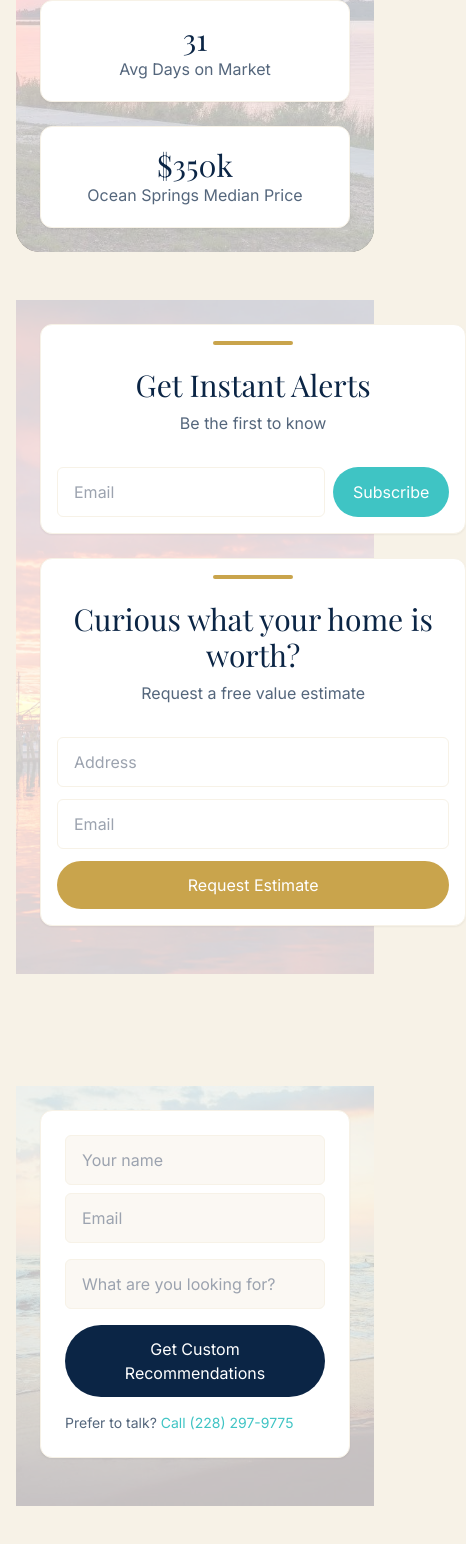
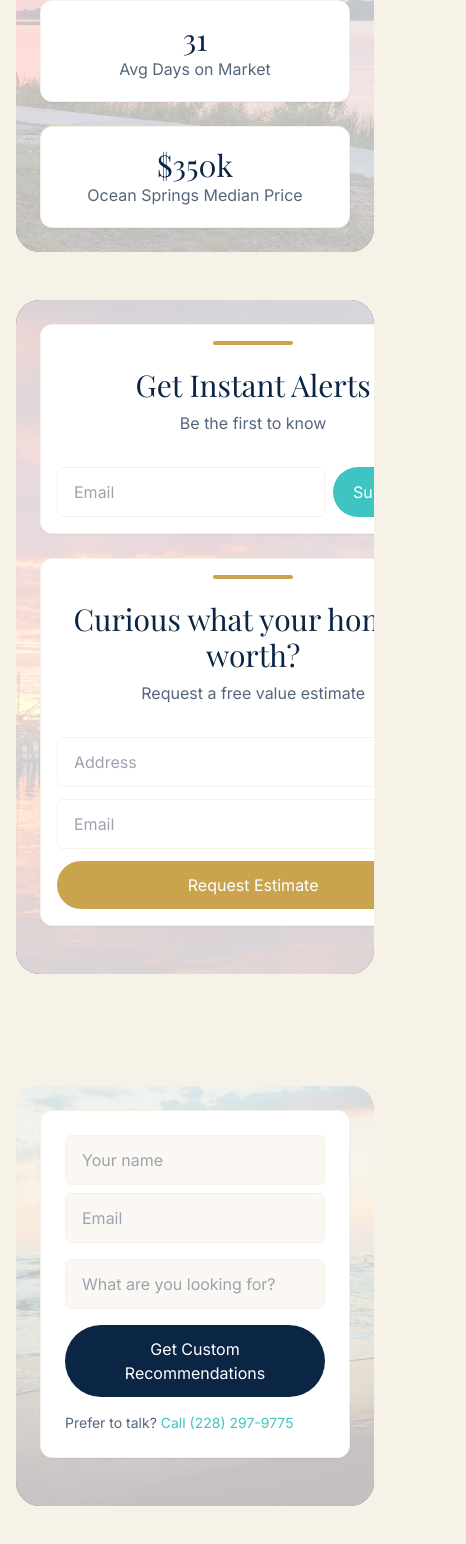
Before and after one commit to bdaniels013/gulfcoastlifems, a Next.js app: page /realestate in a window 390 px wide. Shown: the part 3777-5321 px from the top of the page, 466 px wide, since content can reach past the window. Built offline with nearby package versions, Linux system fonts and the light colour scheme; a web font is replaced by a local one.

Commit message:
Mobile layout polish: center alerts and lead cards; constrain widths; prevent horizontal scroll on body

```diff
--- a/src/app/layout.tsx
+++ b/src/app/layout.tsx
@@ -32,7 +32,7 @@ export const metadata: Metadata = {
 export default function RootLayout({ children }: { children: React.ReactNode }) {
   return (
     <html lang="en" className={`${heading.variable} ${body.variable}`}>
-      <body className="font-sans bg-sand text-navy">
+      <body className="font-sans bg-sand text-navy overflow-x-hidden">
         <Header />
         <main className="container pb-28 md:pb-0">{children}</main>
         <Footer />
--- a/src/app/realestate/page.tsx
+++ b/src/app/realestate/page.tsx
@@ -117,17 +117,17 @@ export default function Page() {
       </Reveal>
 
       <Reveal>
-      <section id="alerts" className="relative rounded-3xl overflow-visible md:overflow-hidden scroll-mt-20 mb-28">
+      <section id="alerts" className="relative rounded-3xl overflow-hidden scroll-mt-20 mb-28">
         <div className="absolute inset-0">
           <Image src="/pass harbor boats.jpg" alt="Pass Christian Harbor" fill sizes="100vw" className="object-cover" />
           <div className="absolute inset-0 bg-white/80" />
         </div>
-        <div className="relative p-6 md:p-8 pb-12 grid gap-6 md:grid-cols-2">
-        <div className="space-y-4 rounded-xl border border-sand bg-white p-4 shadow-sm">
+        <div className="relative p-6 md:p-8 pb-12 grid gap-6 md:grid-cols-2 justify-items-center md:justify-items-stretch max-w-3xl mx-auto">
+        <div className="space-y-4 rounded-xl border border-sand bg-white p-4 shadow-sm w-full max-w-md">
           <SectionTitle title="Get Instant Alerts" subtitle="Be the first to know" />
           <InlineEmailForm />
         </div>
-        <div className="space-y-4 rounded-xl border border-sand bg-white p-4 shadow-sm">
+        <div className="space-y-4 rounded-xl border border-sand bg-white p-4 shadow-sm w-full max-w-md">
           <SectionTitle title="Curious what your home is worth?" subtitle="Request a free value estimate" />
           <ValueEstimateForm />
         </div>
@@ -136,13 +136,15 @@ export default function Page() {
       </Reveal>
 
       <Reveal>
-      <section id="lead" className="relative rounded-3xl overflow-visible md:overflow-hidden scroll-mt-20 mb-28">
+      <section id="lead" className="relative rounded-3xl overflow-hidden scroll-mt-20 mb-28">
         <div className="absolute inset-0">
           <Image src="/biloxi beach waves.jpg" alt="Biloxi waves" fill sizes="100vw" className="object-cover" />
           <div className="absolute inset-0 bg-white/70" />
         </div>
-        <div className="relative p-6 md:p-8 pb-12">
-          <LeadForm cta="Get Custom Recommendations" />
+        <div className="relative p-6 md:p-8 pb-12 max-w-3xl mx-auto">
+          <div className="max-w-md mx-auto w-full">
+            <LeadForm cta="Get Custom Recommendations" />
+          </div>
         </div>
       </section>
       </Reveal>
```
